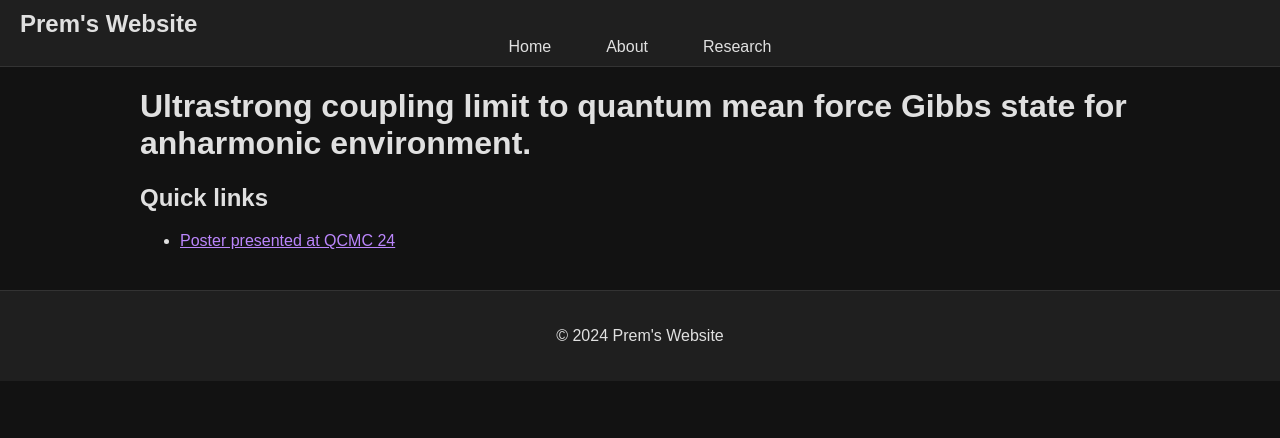
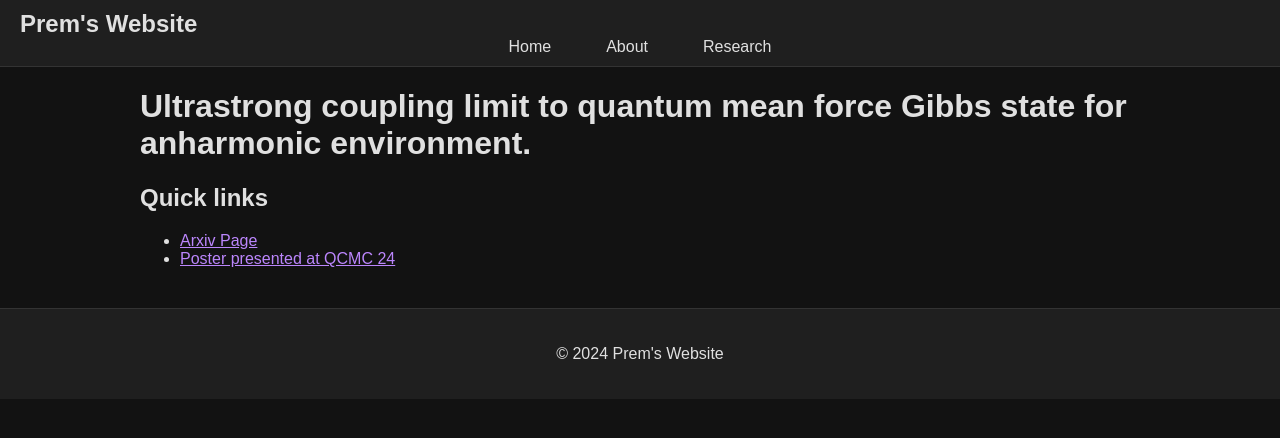
Before and after one commit to prem314/prem314.github.io, a Jekyll site: the page built from ultrastrong_coupling_limit_to_quantum_mean_force_gibbs_state_for_anharmonic_environment_prem_kumar_sibasish_ghosh_paper.md, in a window 1280 px wide. Shown: the top 438 px of the page. Built offline with Jekyll 4.4.1, drawn with Linux system fonts in a browser that asks for light colours; our own code applies the rules of GitHub Pages for plain Markdown files.

Commit message:
Update ultrastrong_coupling_limit_to_quantum_mean_force_gibbs_state_for_anharmonic_environment_prem_kumar_sibasish_ghosh_paper.md

```diff
--- a/ultrastrong_coupling_limit_to_quantum_mean_force_gibbs_state_for_anharmonic_environment_prem_kumar_sibasish_ghosh_paper.md
+++ b/ultrastrong_coupling_limit_to_quantum_mean_force_gibbs_state_for_anharmonic_environment_prem_kumar_sibasish_ghosh_paper.md
@@ -2,4 +2,5 @@
 
 ## Quick links
 
+  - [Arxiv Page](https://arxiv.org/abs/2405.03044)
   - [Poster presented at QCMC 24](https://drive.google.com/file/d/1kQrJAaTPtgEMTyjJafm5inQYjGPGy0Ta/view?usp=drive_link)
```
